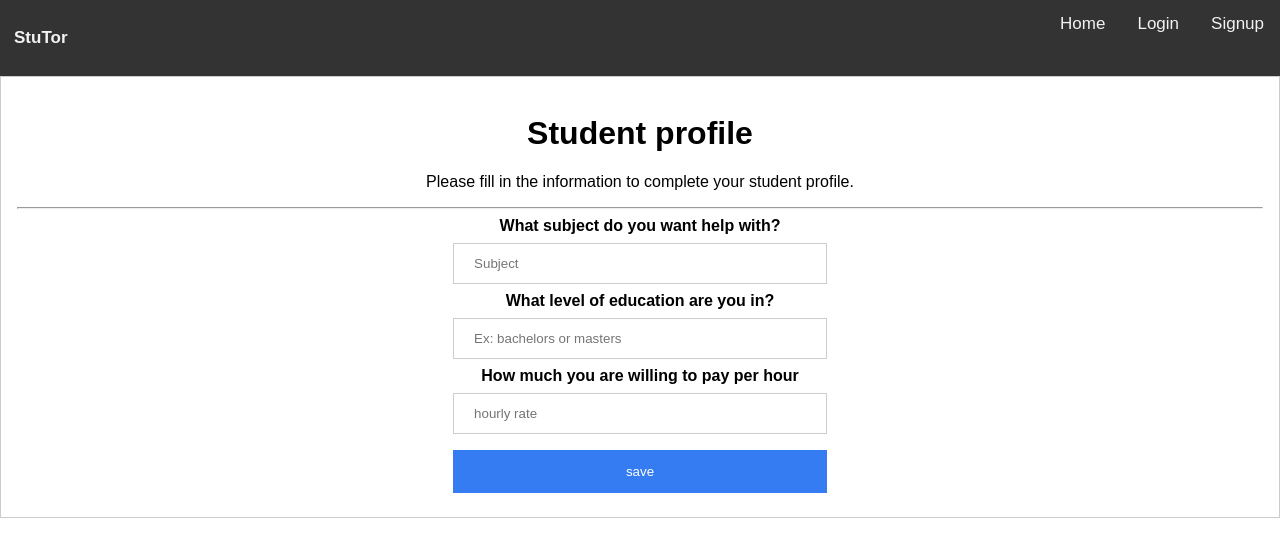
After one commit to anilmerugu17/stutor_cloud-computing, a Flask app: page /student_home in a window 1280 px wide. The commit adds this page. Shown: the top 557 px of the page. Run offline with Flask 2, Linux system fonts and the light colour scheme.

Commit message:
completed the login functionality as discussed.

```diff
--- a/main.py
+++ b/main.py
@@ -1,4 +1,4 @@
-from flask import Flask, request, render_template
+from flask import Flask, request, render_template, session, redirect, url_for
 from db import open_connection
 
 app = Flask(__name__)
@@ -6,7 +6,7 @@ app = Flask(__name__)
 
 @app.route("/")
 def homepage():
-    return render_template("signup.html", title="STutor")
+    return render_template("index.html", title="STutor")
 
 
 @app.route("/register", methods=['POST'])
@@ -14,13 +14,53 @@ def register():
     email = request.form['email']
     name = request.form['name']
     pwd = request.form['psw']
+    user_type = request.form['user-type']
     conn = open_connection()
     with conn.cursor() as cursor:
-        cursor.execute('INSERT INTO stutor_table (name, email, password) VALUES(%s, %s, %s)', (name, email, pwd))
+        cursor.execute('INSERT INTO stutor_table (name, email, password, user_type) VALUES(%s, %s, %s, %s)', (name, email, pwd, user_type))
     conn.commit()
     conn.close()
 
-    return render_template("signup.html", name=name)
+    return render_template("login.html")
+
+@app.route("/login", methods=['POST'])
+def login():
+    email = request.form['email']
+    pwd = request.form['psw']
+    conn = open_connection()
+    with conn.cursor() as cursor:
+        cursor.execute('SELECT * FROM stutor_table WHERE email=%s AND password=%s',(email, pwd))
+        account = cursor.fetchone()
+    conn.commit()
+    conn.close()
+    if account:
+        # session['loggedin'] = True
+        # session['username'] = account[0]
+        # session['user_type'] = account[3]
+        user_type = account[3]
+        if user_type == 'student':
+            return render_template("student_home.html")
+        elif user_type == 'tutor':
+            return render_template("tutor_home.html")
+    else:
+        return "login failed"
+
+
+@app.route("/login1")
+def login1():
+    return render_template("login.html", title="login page")
+
+@app.route("/register1")
+def register1():
+    return render_template("signup.html", title="signup page")
+
+@app.route("/tutor_home")
+def tutor_home():
+    return render_template("tutor_home.html", title="tutor home page")
+
+@app.route("/student_home")
+def student_home():
+    return render_template("student_home.html", title="student page")
 
 
 @app.route("/docs")
@@ -32,6 +72,15 @@ def docs():
 def about():
     return render_template("page.html", title="about page")
 
+# @app.route('/logout')
+# def logout():
+#     # Remove session data, this will log the user out
+#    session.pop('loggedin', None)
+#    session.pop('id', None)
+#    session.pop('username', None)
+#    # Redirect to login page
+#    return redirect('/login1')
+
 
 if __name__ == "__main__":
     app.run(host='0.0.0.0', port=8080, debug=True)
--- a/templates/index.html
+++ b/templates/index.html
@@ -46,9 +46,9 @@ body {
 
 <div class="topnav">
   <h2>StuTor</h2>
-  <a href="/signup">Signup</a>
-  <a href="/login">Login</a>
-  <a class="active" href="index.html">Home</a>
+  <a href="/register1">Signup</a>
+  <a href="/login1">Login</a>
+  <a class="active" href="/">Home</a>
 </div>
 
 <div style="padding-left:16px">
--- /dev/null
+++ b/templates/student_home.html
@@ -0,0 +1,126 @@
+<!DOCTYPE html>
+<html>
+<style>
+body {
+  margin: 0;
+  font-family: Arial, Helvetica, sans-serif;
+}
+form {border: 3px solid #f1f1f1;}
+
+input[type=text], input[type=password] {
+  width: 30%;
+  padding: 12px 20px;
+  margin: 8px 0;
+  display: inline-block;
+  border: 1px solid #ccc;
+  box-sizing: border-box;
+}
+
+button {
+  background-color: #357bf2;
+  color: white;
+  padding: 14px 20px;
+  margin: 8px 0;
+  border: none;
+  cursor: pointer;
+  width: 30%;
+}
+
+button:hover {
+  opacity: 0.8;
+}
+
+.cancelbtn {
+  width: auto;
+  padding: 10px 18px;
+  background-color: #f44336;
+}
+
+.imgcontainer {
+  text-align: center;
+  margin: 24px 0 12px 0;
+}
+
+
+.container {
+  padding: 16px;
+  text-align: center;
+}
+
+span.psw {
+  float: right;
+  padding-top: 16px;
+}
+
+
+.topnav {
+  overflow: hidden;
+  background-color: #333;
+}
+
+.topnav a {
+  float: right;
+  color: #f2f2f2;
+  text-align: center;
+  padding: 14px 16px;
+  text-decoration: none;
+  font-size: 17px;
+}
+
+.topnav a:hover {
+  background-color: #ddd;
+  color: black;
+}
+
+.topnav a.active {
+  background-color: #357bf2;
+  color: white;
+}
+
+.topnav h2 {
+  float: left;
+  color: #f2f2f2;
+  text-align: center;
+  padding: 14px 14px;
+  text-decoration: none;
+  font-size: 17px;
+}
+</style>
+
+<body>
+
+  <div class="topnav">
+    <h2>StuTor</h2>
+    <!-- <a>Hi {{ name }} </a> -->
+    <a href="/register1">Signup</a>
+    <a href="/login1">Login</a>
+    <a href="/">Home</a>
+  </div>
+
+<form action="/profile" style="border:1px solid #ccc">
+  <div class="container">
+    <h1>Student profile</h1>
+    <p>Please fill in the information to complete your student profile.</p>
+    <hr>
+
+    <label for="subject"><b>What subject do you want help with?</b></label><br>
+    <input type="text" placeholder="Subject" name="subject" required>
+    <br>
+	<label for="edu-level"><b>What level of education are you in?</b></label><br>
+    <input type="text" placeholder="Ex: bachelors or masters" name="edu-level" required>
+    <br>
+    <label for="hour-rate"><b>How much you are willing to pay per hour </b></label><br>
+    <input type="text" placeholder="hourly rate" name="hour-rate" required>
+    <br>
+
+    <button type="save" class="save">save</button>
+
+    <br>
+
+    <div class="clearfix">
+    </div>
+  </div>
+</form>
+
+</body>
+</html>
```
Also changed, not shown: templates/login.html (+8 -8 lines), templates/signup.html (+7 -7 lines), templates/tutor_home.html (added, +126 -0 lines), 1 other file.
